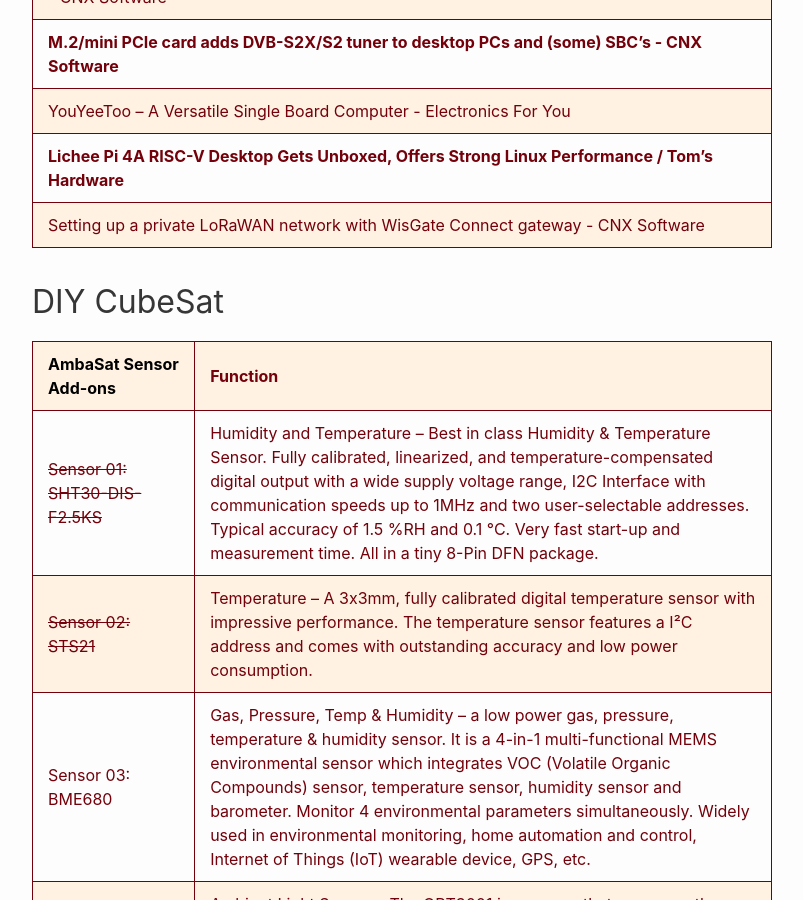
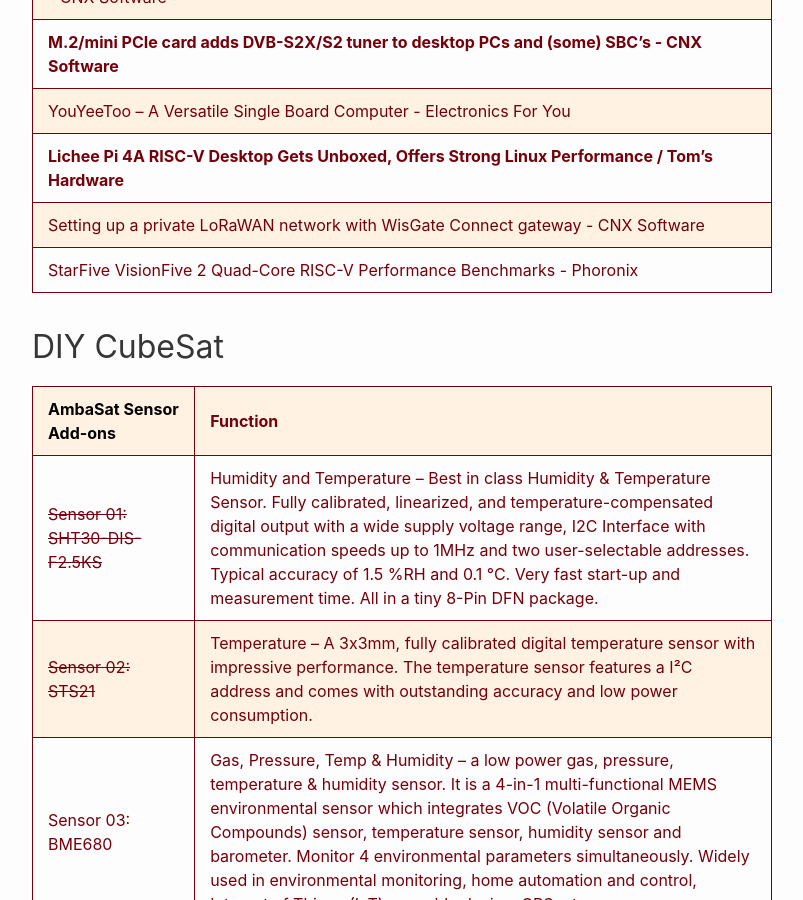
Before and after one commit to RalphHightower/RalphHightower, a Jekyll site: the page built from HardwareLinks.md, in a window 1280 px wide and 900 px high, scrolled down 27182 px. Shown: the whole window, without its empty margins (238-1041 px from the left). Built offline with Jekyll 4.4.1, drawn with Linux system fonts in a browser that asks for light colours; our own code applies the rules of GitHub Pages for plain Markdown files.

Commit message:
[docs](doc): SiFive VisionFive2 performance

```diff
--- a/HardwareLinks.md
+++ b/HardwareLinks.md
@@ -481,6 +481,7 @@
 | [YouYeeToo – A Versatile Single Board Computer - Electronics For You](https://www.electronicsforu.com/news/a-versatile-single-board-computer ) |
 | **[Lichee Pi 4A RISC-V Desktop Gets Unboxed, Offers Strong Linux Performance / Tom's Hardware](https://www.tomshardware.com/news/risc-v-lichee-pi-4a-desktop-unboxing )** |
 | [Setting up a private LoRaWAN network with WisGate Connect gateway - CNX Software](https://www.cnx-software.com/2023/08/20/setting-up-a-private-lorawan-network-with-wisgate-connect-gateway/ ) |
+| [StarFive VisionFive 2 Quad-Core RISC-V Performance Benchmarks - Phoronix](https://www.phoronix.com/review/visionfive2-riscv-benchmarks ) |
 
 [^21]: • 1.5GHz quad-core 64-bit ARM Cortex-A72 CPU (Roughly 3× performance)<br />• 1GB, 2GB, or 4GB of LPDDR4 SDRAM<br />• Full-throughput Gigabit Ethernet<br />• Dual-band 802.11ac wireless networking<br />• Bluetooth 5.0<br />• Two USB 3.0 and two USB 2.0 ports<br />• Dual monitor support, at resolutions up to 4K<br />• VideoCore VI graphics, supporting OpenGL ES 3.x<br />• 4Kp60 hardware decode of HEVC video<br />Complete compatibility with earlier Raspberry Pi products
 
```
